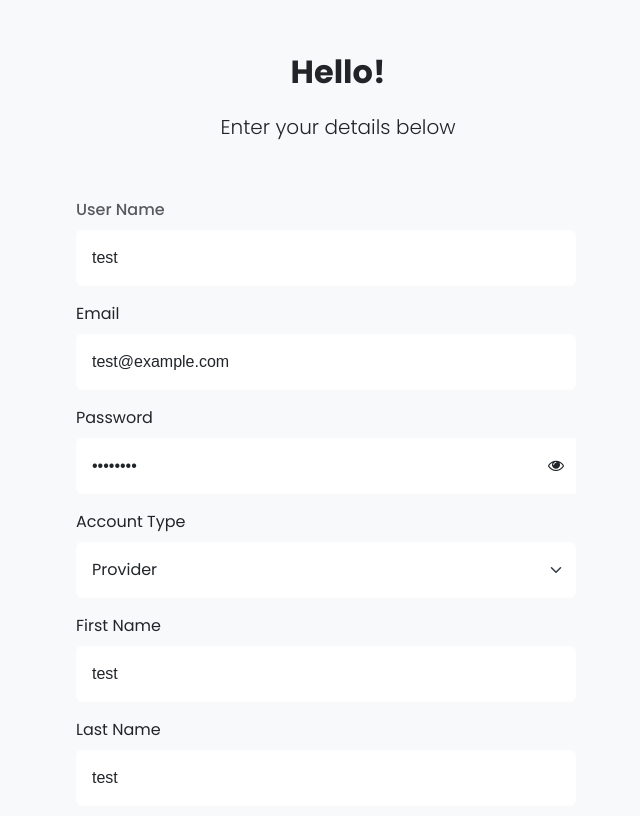
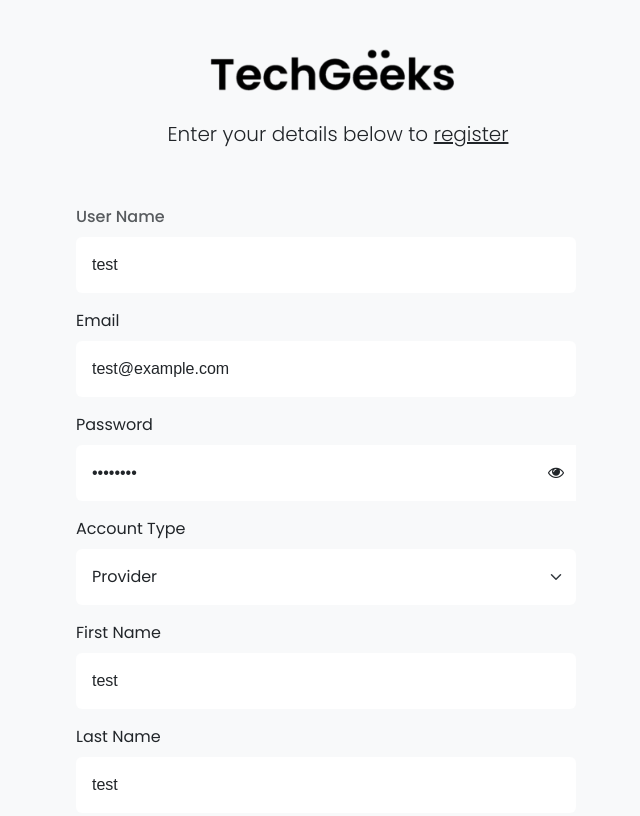
Before and after one commit to aruth-gardiye/tech_geeks_frontend, a plain HTML site: page pages/register.htm in a window 1280 px wide. Shown: the top 816 px of the page, without its empty margins (302-942 px from the left). Drawn offline with Linux system fonts and the light colour scheme.

Commit message:
style: add logo to login, register

```diff
--- a/pages/register.htm
+++ b/pages/register.htm
@@ -360,17 +360,25 @@
     </div>
   </div>
 
+  <!-- Logo -->
+  <div class="row">
+    <div class="col-12 col-sm-12 text-center pt-5 mb-4">
+      <img src="../images/logo_m.png" class="img-fluid ms-0" style="width: 20%;" alt="Company Logo">
+    </div>
+  </div>
+
   <!-- Header -->
-  <div id="register_container" class="container-fluid bg-light text-dark pt-5">
+  <div id="register_container" class="container-fluid bg-light text-dark">
     <div class="row">
       <div class="col-12 col-sm-12 text-center">
-        <p class="fs-2 fw-bold">Hello!</p>
+        <!-- <p class="fs-2 fw-bold">Hello!</p> -->
       </div>
     </div>
 
     <div class="row">
       <div class="col-12 col-sm-12 text-center">
-        <p class="fs-5 fw-lighter">Enter your details below</p>
+        <p class="fs-5 fw-lighter">Enter your details below to
+          <span style="text-decoration:underline;">register</span></p>
       </div>
     </div>
 
```
Also changed, not shown: pages/login.htm (+13 -5 lines), images/logo.png (added), images/logo_m.png (added).
